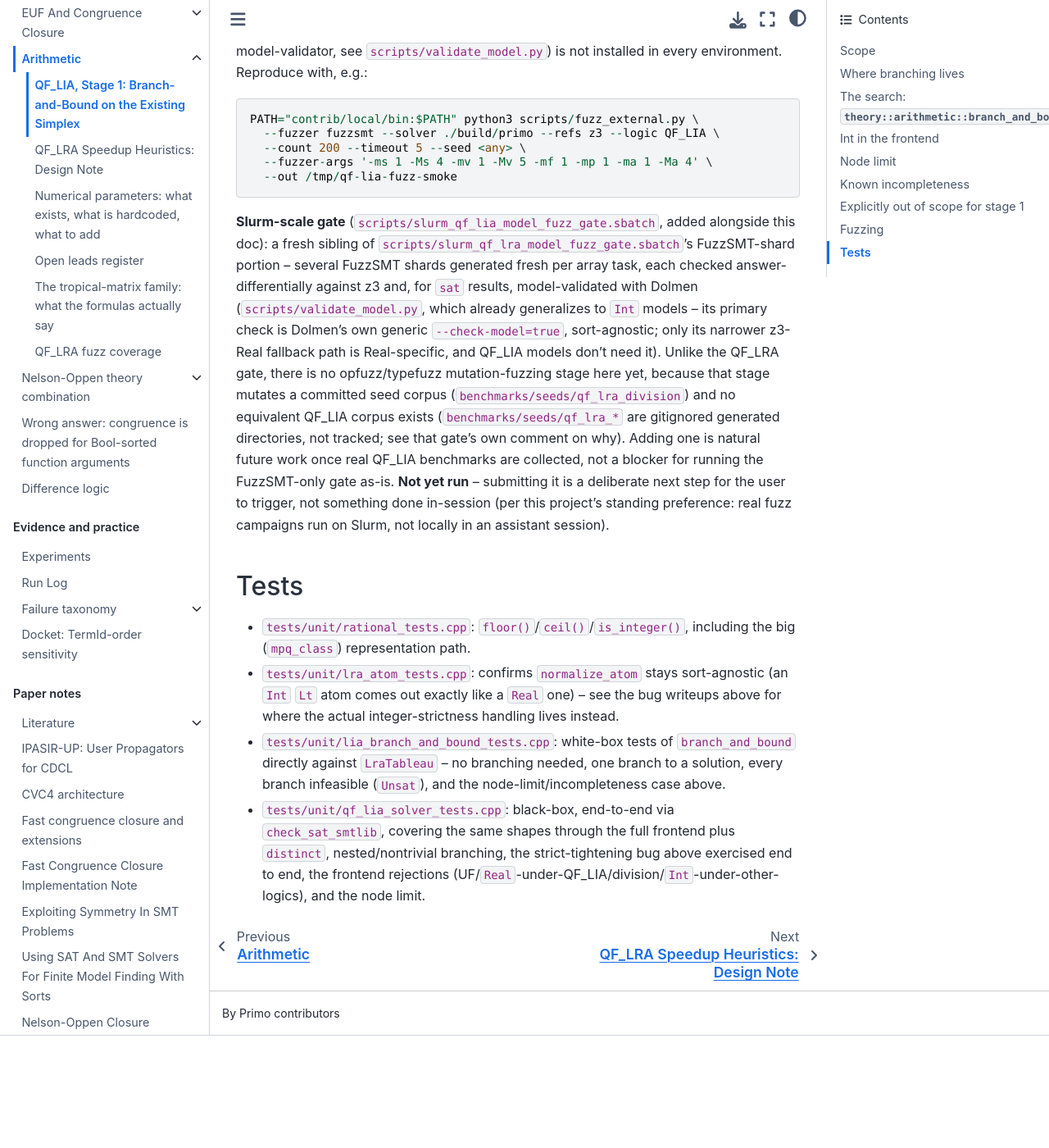
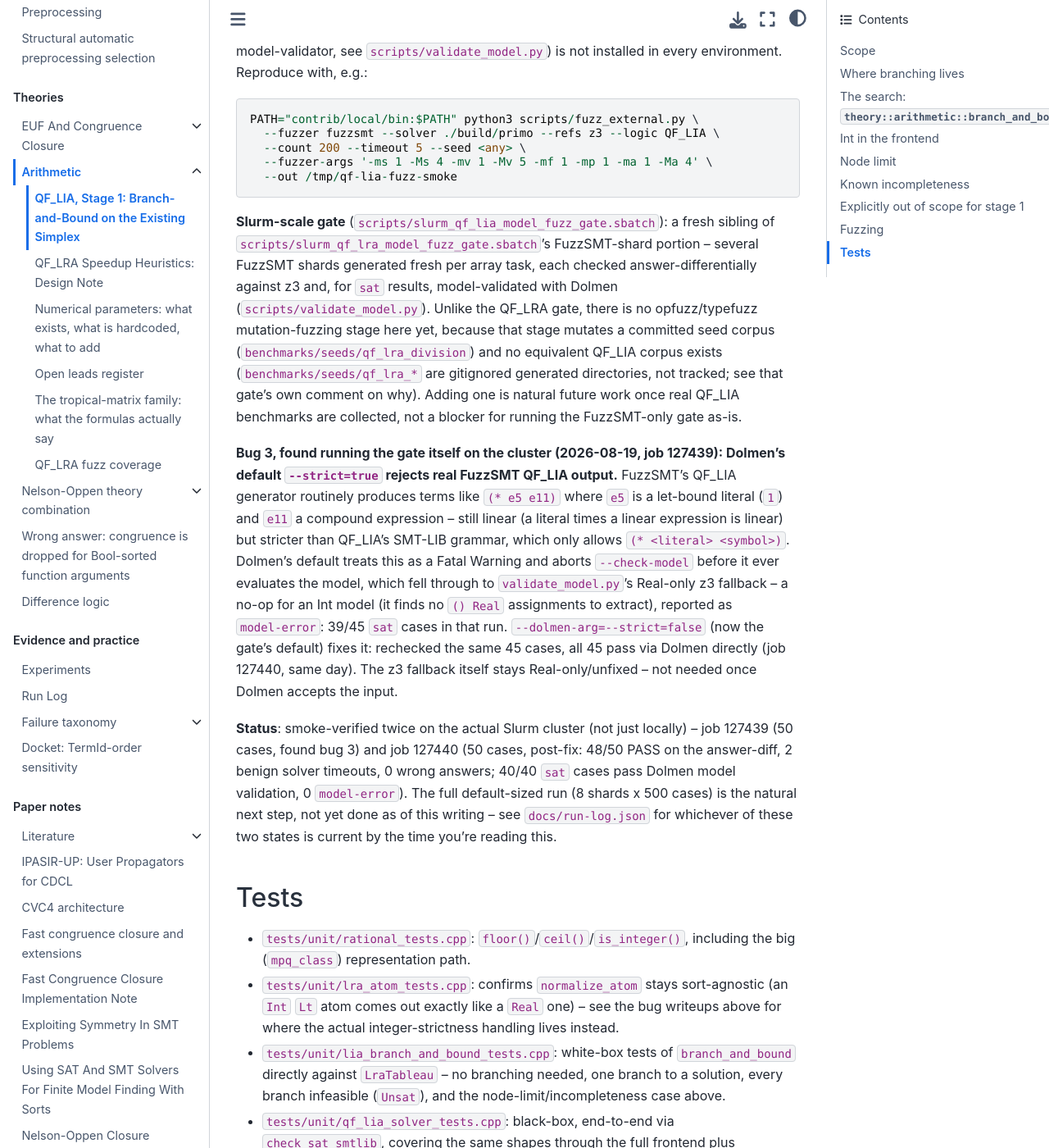
Before and after one commit to primo-solver/primo, a Jupyter Book: the page built from docs/qf-lia-branch-and-bound.md, in a window 1280 px wide and 1400 px high, scrolled down 6114 px. Shown: the whole window at 82% size. Built offline with Jupyter Book 1.0.4 settings and Sphinx 7.4.7 and the Sphinx Book theme 1.1.4, drawn with Linux system fonts in a browser that asks for light colours; before the commit the page ends 7377 px from its top, so only the background shows below that.

Commit message:
Record the QF_LIA fuzz gate's Slurm smoke verification and the Dolmen --strict bug
Updates the Fuzzing section with what actually happened running the gate
on the cluster (jobs 127439/127440), not just what was planned.

Co-Authored-By: Claude Sonnet 5 <noreply@anthropic.com>

````diff
--- a/docs/qf-lia-branch-and-bound.md
+++ b/docs/qf-lia-branch-and-bound.md
@@ -270,25 +270,41 @@ PATH="contrib/local/bin:$PATH" python3 scripts/fuzz_external.py \
   --out /tmp/qf-lia-fuzz-smoke
 ```
 
-**Slurm-scale gate** (`scripts/slurm_qf_lia_model_fuzz_gate.sbatch`, added
-alongside this doc): a fresh sibling of
-`scripts/slurm_qf_lra_model_fuzz_gate.sbatch`'s FuzzSMT-shard portion --
-several FuzzSMT shards generated fresh per array task, each checked
-answer-differentially against z3 and, for `sat` results, model-validated
-with Dolmen (`scripts/validate_model.py`, which already generalizes to
-`Int` models -- its primary check is Dolmen's own generic
-`--check-model=true`, sort-agnostic; only its narrower z3-Real fallback
-path is Real-specific, and QF_LIA models don't need it). Unlike the QF_LRA
-gate, there is no opfuzz/typefuzz mutation-fuzzing stage here yet, because
-that stage mutates a committed seed corpus
+**Slurm-scale gate** (`scripts/slurm_qf_lia_model_fuzz_gate.sbatch`): a
+fresh sibling of `scripts/slurm_qf_lra_model_fuzz_gate.sbatch`'s
+FuzzSMT-shard portion -- several FuzzSMT shards generated fresh per array
+task, each checked answer-differentially against z3 and, for `sat`
+results, model-validated with Dolmen (`scripts/validate_model.py`).
+Unlike the QF_LRA gate, there is no opfuzz/typefuzz mutation-fuzzing stage
+here yet, because that stage mutates a committed seed corpus
 (`benchmarks/seeds/qf_lra_division`) and no equivalent QF_LIA corpus
 exists (`benchmarks/seeds/qf_lra_*` are gitignored generated directories,
 not tracked; see that gate's own comment on why). Adding one is natural
 future work once real QF_LIA benchmarks are collected, not a blocker for
-running the FuzzSMT-only gate as-is. **Not yet run** -- submitting it is a
-deliberate next step for the user to trigger, not something done
-in-session (per this project's standing preference: real fuzz campaigns
-run on Slurm, not locally in an assistant session).
+running the FuzzSMT-only gate as-is.
+
+**Bug 3, found running the gate itself on the cluster (2026-08-19, job
+127439): Dolmen's default `--strict=true` rejects real FuzzSMT QF_LIA
+output.** FuzzSMT's QF_LIA generator routinely produces terms like
+`(* e5 e11)` where `e5` is a let-bound literal (`1`) and `e11` a compound
+expression -- still linear (a literal times a linear expression is
+linear) but stricter than QF_LIA's SMT-LIB grammar, which only allows
+`(* <literal> <symbol>)`. Dolmen's default treats this as a Fatal Warning
+and aborts `--check-model` before it ever evaluates the model, which fell
+through to `validate_model.py`'s Real-only z3 fallback -- a no-op for an
+Int model (it finds no `() Real` assignments to extract), reported as
+`model-error`: 39/45 `sat` cases in that run. `--dolmen-arg=--strict=false`
+(now the gate's default) fixes it: rechecked the same 45 cases, all 45
+pass via Dolmen directly (job 127440, same day). The z3 fallback itself
+stays Real-only/unfixed -- not needed once Dolmen accepts the input.
+
+**Status**: smoke-verified twice on the actual Slurm cluster (not just
+locally) -- job 127439 (50 cases, found bug 3) and job 127440 (50 cases,
+post-fix: 48/50 PASS on the answer-diff, 2 benign solver timeouts, 0 wrong
+answers; 40/40 `sat` cases pass Dolmen model validation, 0 `model-error`).
+The full default-sized run (8 shards x 500 cases) is the natural next
+step, not yet done as of this writing -- see `docs/run-log.json` for
+whichever of these two states is current by the time you're reading this.
 
 ## Tests
 
````
